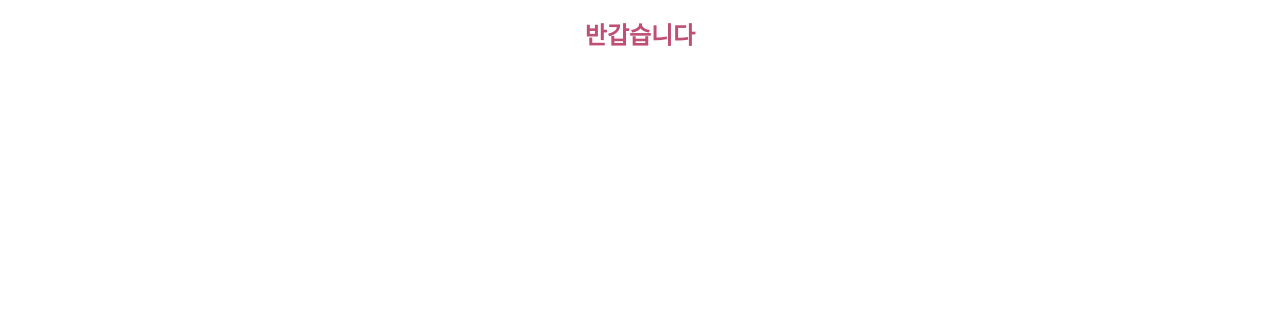
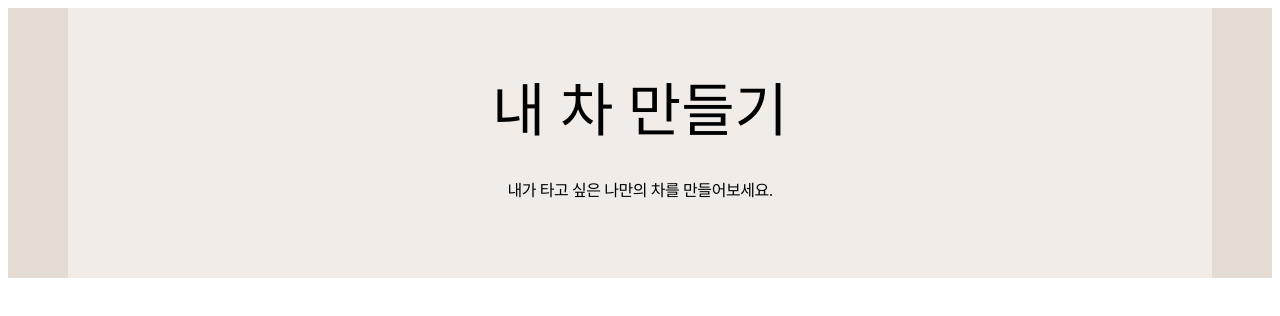
Before and after one commit to softeer5th/fe-mycar, a React (Vite) app: page / in a window 1280 px wide. Shown: the top 316 px of the page. Built offline with nearby package versions, Linux system fonts and the light colour scheme.

Commit message:
feat: banner 컴포넌트

```diff
--- a/src/App.tsx
+++ b/src/App.tsx
@@ -1,18 +1,11 @@
-import styled from "styled-components";
+import Banner from "./components/Banner";
 
 function App() {
 
   return (
-    <Title>
-      반갑습니다
-    </Title>
+      <Banner title="내 차 만들기" subTitle="내가 타고 싶은 나만의 차를 만들어보세요."/>
   )
 }
 
-const Title = styled.h1`
-  font-size: 1.5em;
-  text-align: center;
-  color: #BF4F74;
-`;
 
 export default App
--- /dev/null
+++ b/src/components/Banner/index.tsx
@@ -0,0 +1,43 @@
+import styled from "styled-components";
+
+interface BannerProps {
+    title: string;
+    subTitle: string;
+}
+
+const Banner = ({title, subTitle}: BannerProps) =>{
+    return (
+        <OuterContainer>
+            <InnerContainer>
+                <Title>{title}</Title>
+                <SubTitle>{subTitle}</SubTitle>
+            </InnerContainer>
+        </OuterContainer>
+    )
+}
+
+const OuterContainer = styled.div`
+    width: 100%;
+    background-color: ${(props) => props.theme.color["surface-dark"]};
+`;
+
+const InnerContainer = styled.div`
+    height: 270px;
+    margin: 0px 60px;
+    display: flex;
+    flex-direction: column;
+    align-items: center;
+    justify-content: center;
+    gap: 40px;
+    background-color: ${(props) => props.theme.color["surface-alt"]};
+`;
+
+const Title = styled.div`
+  ${(props) => props.theme.typo.heading1}
+`;
+
+const SubTitle = styled.div`
+  ${(props) => props.theme.typo.heading2}
+`;
+
+export default Banner;
```
